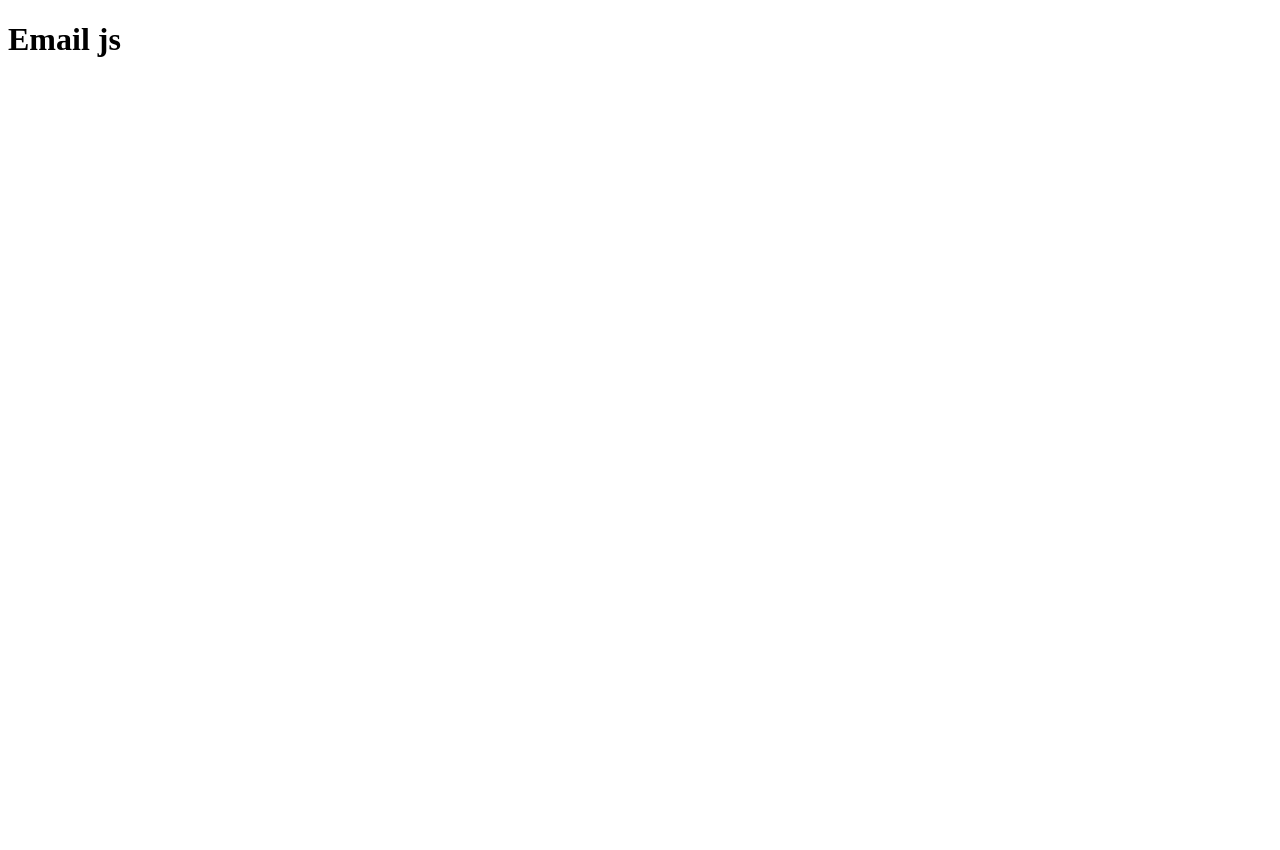
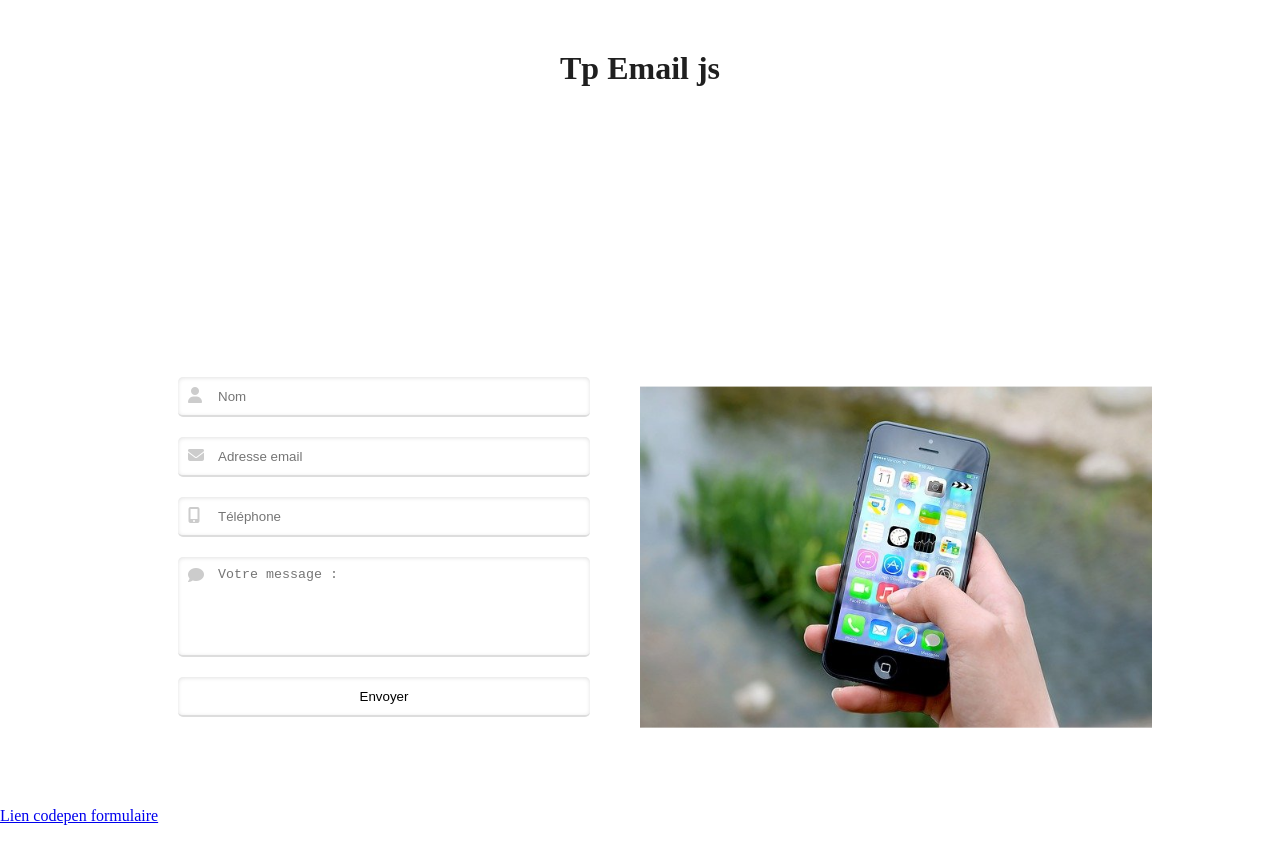
Before and after one commit to CreativeWeb59/test_emailjs, a plain HTML site: page index.html in a window 1280 px wide. Before the commit the page ends 800 px from the top, so only its background shows below. Drawn offline with nearby package versions, Linux system fonts and the light colour scheme.

Commit message:
envoi mail ok, m_e_f formulaire

```diff
--- /dev/null
+++ b/email.js
@@ -0,0 +1,62 @@
+var lemessage = document.getElementById('result-form');
+var user_name = document.getElementById("user_name");
+var user_email = document.getElementById("user_email");
+var message = document.getElementById("message");
+
+window.onload = function () {
+    document.getElementById('contact-form').addEventListener('submit', function (event) {
+        event.preventDefault();
+
+        // verification des champs du formulaire
+        // stoppe l'envoi si erreur
+
+
+
+        // generate a five digit number for the contact_number variable
+        //this.contact_number.value = Math.random() * 100000 | 0;
+        // these IDs from the previous steps
+        emailjs.sendForm('service_yasjqvw', 'template_xt8qu9l', this)
+            .then(function () {
+                console.log('SUCCESS!');
+                success();
+            }, function (error) {
+                console.log('FAILED...', error);
+                failed();
+            });
+    });
+}
+
+
+
+
+function success(){
+    // message pour l'utilisateur
+    lemessage.innerHTML ="Message envoyé ! <br>Nous vous recontacterons dès que possible.";
+
+    //suppression du contenu des champs du formulaire
+    user_name.value = "";
+    user_email.value = "";
+    message.value = "";
+}
+
+function failed(){
+    lemessage.innerHTML ="Une erreur s'est produite,<br>veuillez réessayer.";
+}
+
+function validerEmail(email) {
+    var re = /^(([^<>()\[\]\\.,;:\s@"]+(\.[^<>()\[\]\\.,;:\s@"]+)*)|(".+"))@((\[[0-9]{1,3}\.[0-9]{1,3}\.[0-9]{1,3}\.[0-9]{1,3}])|(([a-zA-Z\-0-9]+\.)+[a-zA-Z]{2,}))$/;
+    return re.test(email);
+}
+
+
+
+
+/* Anciennes valeurs :
+        emailjs.sendForm('service_yasjqvw', 'template_xt8qu9l', this)
+            .then(function () {
+                console.log('SUCCESS!');
+            }, function (error) {
+                console.log('FAILED...', error);
+            });
+    });
+*/
--- a/index.html
+++ b/index.html
@@ -1,12 +1,57 @@
 <!DOCTYPE html>
 <html lang="fr">
+
 <head>
     <meta charset="UTF-8">
     <meta http-equiv="X-UA-Compatible" content="IE=edge">
     <meta name="viewport" content="width=device-width, initial-scale=1.0">
-    <title>Test email js</title>
+    <link rel="stylesheet" href="style.css">
+    <title>Tp email js</title>
+    <!-- Email js -->
+    <script type="text/javascript" src="https://cdn.jsdelivr.net/npm/@emailjs/browser@3/dist/email.min.js"></script>
+    <script type="text/javascript">
+        (function () {
+            // https://dashboard.emailjs.com/admin/account
+            emailjs.init('user_GFMolg3cDxBDK2tm0jGUw');
+        })();
+    </script>
+    <!-- Fonctions au load -->
+
+    <script src="https://kit.fontawesome.com/097058085d.js" crossorigin="anonymous"></script>
 </head>
+
 <body>
-    <h1>Email js</h1>
+    <h1>Tp Email js</h1>
+    <div id="result-form">
+    </div>
+
+    <div class="contain-tout">
+        <div class="form-container">
+            <form id="contact-form">
+                <div>
+                    <input type="text" name="user_name" id="user_name" placeholder="Nom">
+                </div>
+                <div>
+                    <input type="email" name="user_email" id="user_email" placeholder="Adresse email">
+                </div>
+                <div>
+                    <input type="text" name="contact_number" placeholder="Téléphone">
+                </div>
+                <div>
+                    <textarea name="message" id="message" placeholder="Votre message :"></textarea>
+                </div>
+                <div>
+                    <input class="btn" type="submit" value="Envoyer">
+                </div>
+            </form>
+        </div>
+        <div class="form-image">
+            <img src="iphone.jpg" alt="image contact">
+        </div>
+    </div>
+
+    <a href="https://codepen.io/pashaUSA/pen/WxBZpr">Lien codepen formulaire</a>
+    <script src="email.js"></script>
 </body>
+
 </html>
--- a/style.css
+++ b/style.css
@@ -7,9 +7,128 @@
 body{
     width: 100vw;
     height: 100vh;
-    background-color: cornflowerblue;
 }
 
 h1{
-    color: #fff;
+    color: #1f1f1f;
+    text-align: center;
+    margin: 50px;
 }
+
+.contain-tout{
+    width: 80%;
+    height: 500px;
+    margin: 0 auto;
+    display: flex;
+    justify-content: center;
+    align-items: center;
+    align-content: center;
+}
+
+.form-container{
+    width: 50%;
+    height: 100%;
+    /*-webkit-clip-path: polygon(98% 17%, 100% 34%, 98% 51%, 100% 68%, 98% 84%, 100% 100%, 0 100%, 0 0, 100% 0);
+  clip-path: polygon(98% 17%, 100% 34%, 98% 51%, 100% 68%, 98% 84%, 100% 100%, 0 100%, 0 0, 100% 0);*/
+}
+
+#contact-form{
+    width: 100%;
+    height: 100%;
+    padding: 50px;
+}
+
+#contact-form div{
+    width: 100%;
+    margin: 20px 0;
+    position: relative;
+}
+
+#contact-form div::before{
+    font-family: FontAwesome;
+    z-index: 2;
+    width: 20px;
+    color: #cccccc;
+    text-align: left;
+    position: absolute;
+    left: 10px;
+    top: 10px;
+}
+#contact-form div:nth-child(1):before {
+    content: '\f007';
+}
+
+#contact-form div:nth-child(2):before {
+    content: '\f0e0';
+}
+
+#contact-form div:nth-child(3):before {
+    content: '\f3cd';
+}
+#contact-form div:nth-child(4){
+    height: 100px;
+}
+#contact-form div:nth-child(4):before {
+    content: '\f075';
+}
+
+
+input, textarea {
+    width: 100%;
+    padding: 10px 10px 10px 40px;
+    border-radius: 5px;
+    border: 1px solid #b2b2b2;
+    box-shadow: inset 0 1px 4px #e1e1e1;
+
+    border:none;
+    border-bottom:2px solid #dddddd;
+    background-color: transparent;
+ }
+
+input{
+    height: 40px;
+}
+
+textarea{
+    height: 100px;
+    resize: none;
+}
+input:focus, textarea:focus{
+    outline:none;
+}
+
+/* active state */
+input:focus ~ label, input:valid ~ label, textarea:focus ~ label, textarea:valid ~ label {
+    top:-20px;
+    font-size:14px;
+    color:#fff;
+  }
+
+.btn{
+ padding: 0;
+}
+
+/* Cadre pour message d'envoi */
+#result-form{
+    height: 100px;
+    width: 400px;
+    margin: 60px auto;
+    text-align: center;
+    padding: 30px 20px 30px 20px;
+}
+
+.form-image{
+    width: 50%;
+    height: 100%;
+    position: relative;
+}
+
+.form-image img{
+    position: absolute;
+    top: 50%;
+    left: 50%;
+    transform: translate(-50%, -50%);
+    width: 100%;
+    height: auto;
+    box-shadow: inset 0 1px 4px #e1e1e1;
+}
```
Also changed, not shown: iphone.jpg (added).
